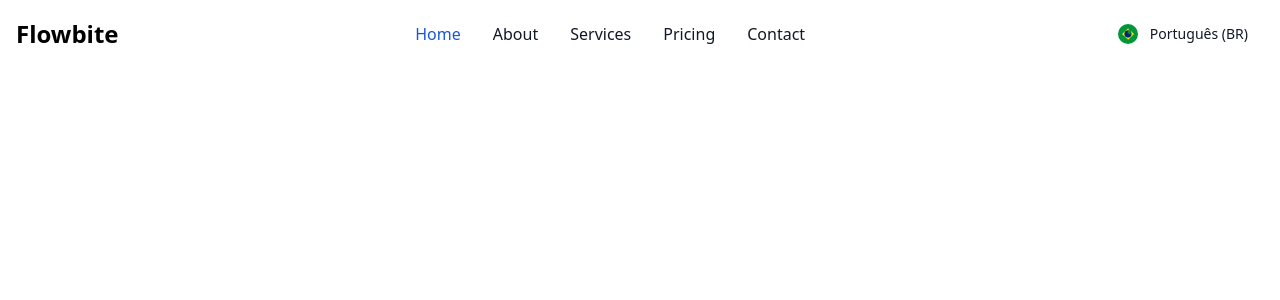
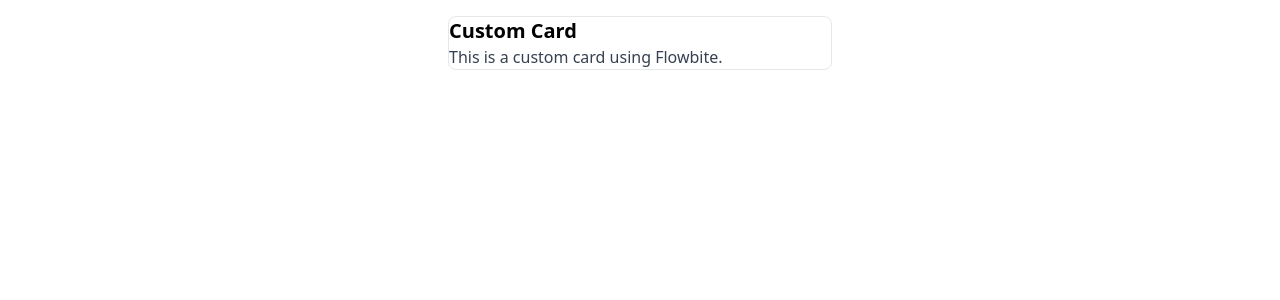
Before and after one commit to venturelli-91/meet_schedule, a Next.js app in the folder frontend/app/: page / in a window 1280 px wide. Shown: the top 300 px of the page. Built offline with nearby package versions, Linux system fonts and the light colour scheme.

Commit message:
feat: Adição do componente UI Card.tsx

```diff
--- /dev/null
+++ b/frontend/app/src/components/ui/Card.tsx
@@ -0,0 +1,13 @@
+import React from 'react';
+import { Card } from 'flowbite-react';
+
+const CustomCard = () => {
+  return (
+    <Card className="max-w-sm mx-auto my-4">
+      <h5 className="text-xl font-bold">Custom Card</h5>
+      <p className="text-gray-700">This is a custom card using Flowbite.</p>
+    </Card>
+  );
+};
+
+export default CustomCard;
--- a/frontend/app/src/pages/index.tsx
+++ b/frontend/app/src/pages/index.tsx
@@ -1,11 +1,11 @@
 'use client';
 import React from 'react';
-import LanguageNavbar from '@/components/ui/LanguageNavbar';
+import CustomCard from '../components/ui/Card';
 
 export default function Home() {
   return (
     <div>
-      <LanguageNavbar />
+      <CustomCard />
     </div>
   );
 }
```
